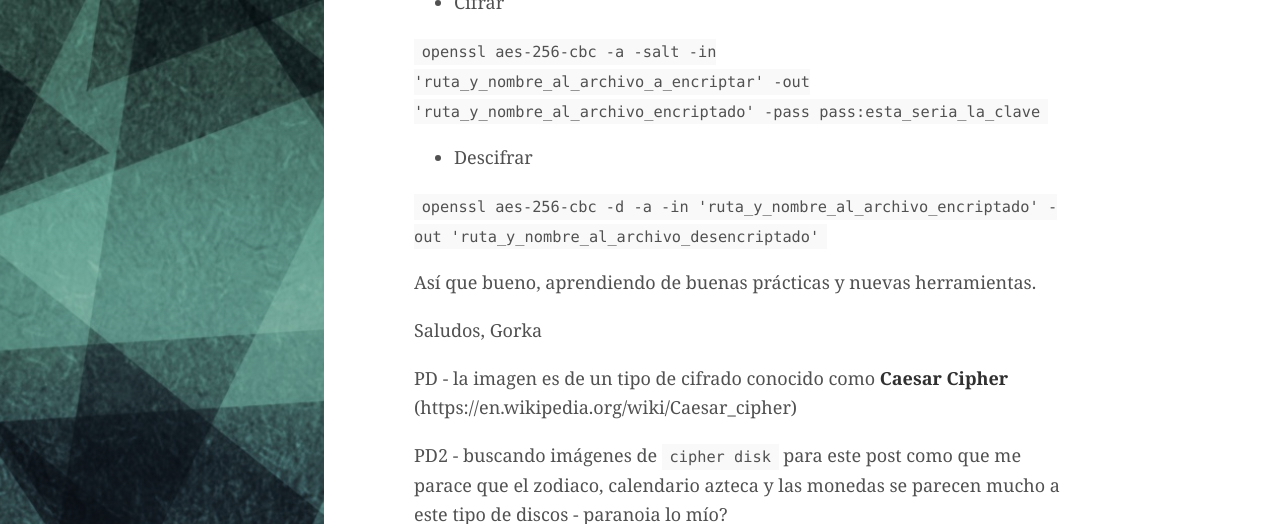
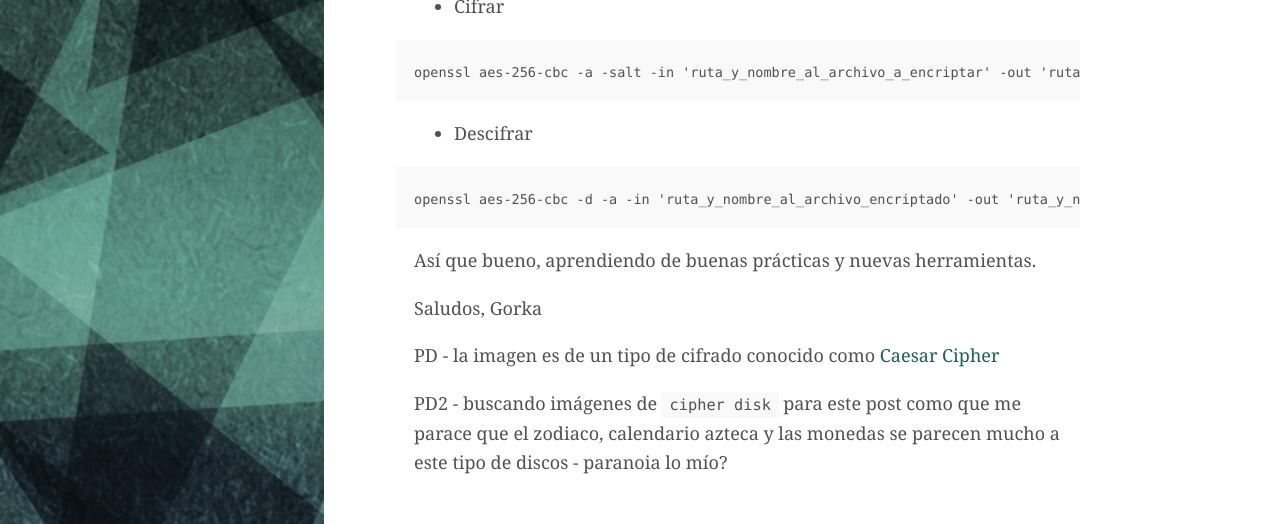
Before and after one commit to AquiGorka/aquigorka.github.io, a Jekyll site: the page built from _posts/2017-09-09-buenas-practicas-para-pasar-contrasenas.md, in a window 1280 px wide and 900 px high, scrolled down 1834 px, cut to the strip 0-524 px from the top of the window. Built offline with Jekyll 4.4.1, drawn with Linux system fonts in a browser that asks for light colours.

Commit message:
20170909: add format to content

````diff
--- a/_posts/2017-09-09-buenas-practicas-para-pasar-contrasenas.md
+++ b/_posts/2017-09-09-buenas-practicas-para-pasar-contrasenas.md
@@ -26,13 +26,17 @@ Con esta herramienta puedo encriptar/decriptar (cifrar/descifrar) palabras o fra
 
 ### ¿Cómo funciona?
 
-`echo 'Esta sería la contraseña' | openssl enc -base64 -e -aes-256-cbc -pass pass:esta_es_la_clave_cifradora_descifradora`
+```
+echo 'Esta sería la contraseña' | openssl enc -base64 -e -aes-256-cbc -pass pass:esta_es_la_clave_cifradora_descifradora
+```
 
 Y esto nos da: `U2FsdGVkX1/l9mGydcS6YSQHL7Mp564njMvaBpJZnEv/IR3mfg2Ojh3NMF/2GYEr`
 
 Genial, y luego? Pues luego la podemos descifrar así:
 
-`echo U2FsdGVkX1/l9mGydcS6YSQHL7Mp564njMvaBpJZnEv/IR3mfg2Ojh3NMF/2GYEr | openssl enc -aes-256-cbc -d -a`
+```
+echo U2FsdGVkX1/l9mGydcS6YSQHL7Mp564njMvaBpJZnEv/IR3mfg2Ojh3NMF/2GYEr | openssl enc -aes-256-cbc -d -a
+```
 
 Y ahí nos pregunta por la clave (también se le podríamos dar como argumento en la forma `-pass pass:esta_es_la_clave_cifradora_descifradora`).
 
@@ -43,18 +47,21 @@ Y **kapow!**: `Esta sería la contraseña`
 
 - Cifrar
 
-`openssl aes-256-cbc -a -salt -in 'ruta_y_nombre_al_archivo_a_encriptar' -out 'ruta_y_nombre_al_archivo_encriptado' -pass pass:esta_seria_la_clave`
+```
+openssl aes-256-cbc -a -salt -in 'ruta_y_nombre_al_archivo_a_encriptar' -out 'ruta_y_nombre_al_archivo_encriptado' -pass pass:esta_seria_la_clave
+```
 
 - Descifrar
 
-`openssl aes-256-cbc -d -a -in 'ruta_y_nombre_al_archivo_encriptado' -out 'ruta_y_nombre_al_archivo_desencriptado'`
-
+```
+openssl aes-256-cbc -d -a -in 'ruta_y_nombre_al_archivo_encriptado' -out 'ruta_y_nombre_al_archivo_desencriptado'
+```
 
 Así que bueno, aprendiendo de buenas prácticas y nuevas herramientas.
 
 Saludos,
 Gorka
 
-PD - la imagen es de un tipo de cifrado conocido como __Caesar Cipher__ (https://en.wikipedia.org/wiki/Caesar_cipher)
+PD - la imagen es de un tipo de cifrado conocido como [Caesar Cipher](https://en.wikipedia.org/wiki/Caesar_cipher)
 
 PD2 - buscando imágenes de `cipher disk` para este post como que me parace que el zodiaco, calendario azteca y las monedas se parecen mucho a este tipo de discos - paranoia lo mío?
````
